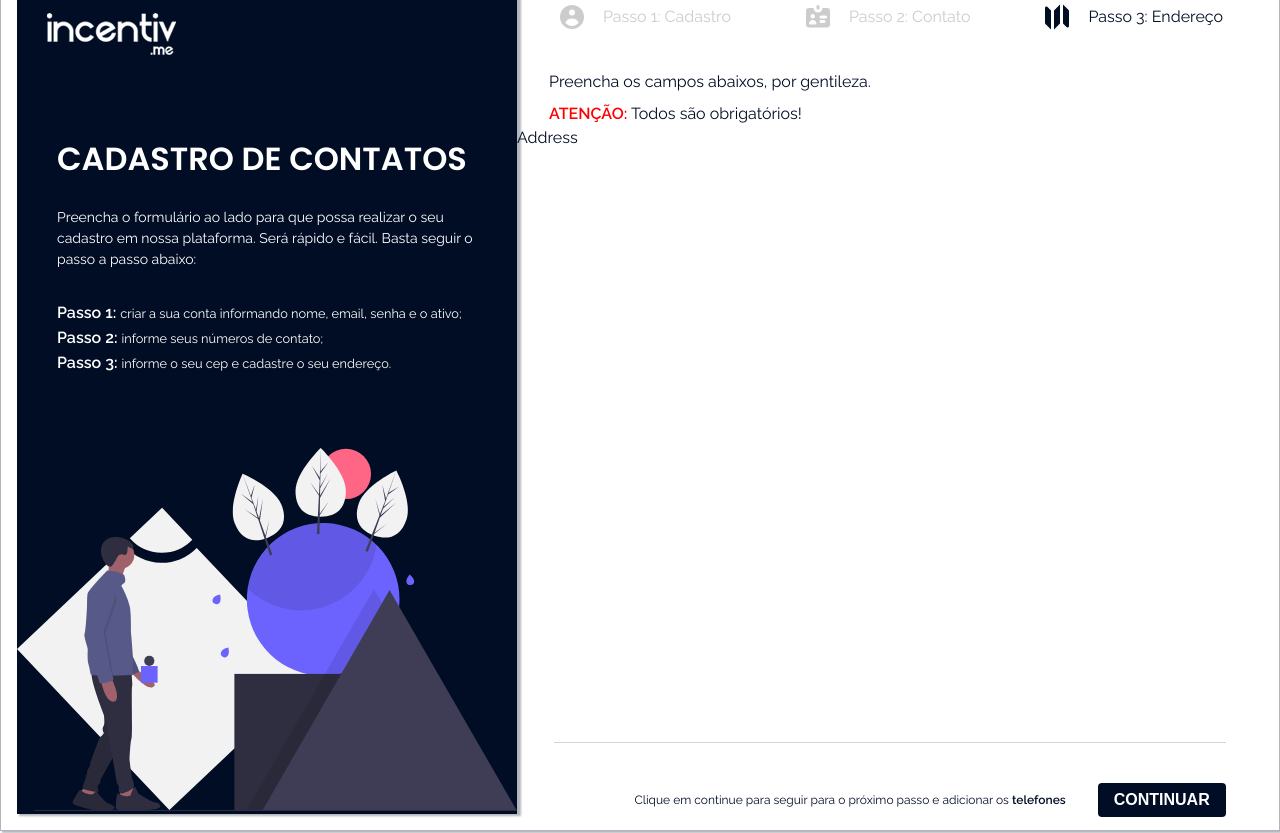
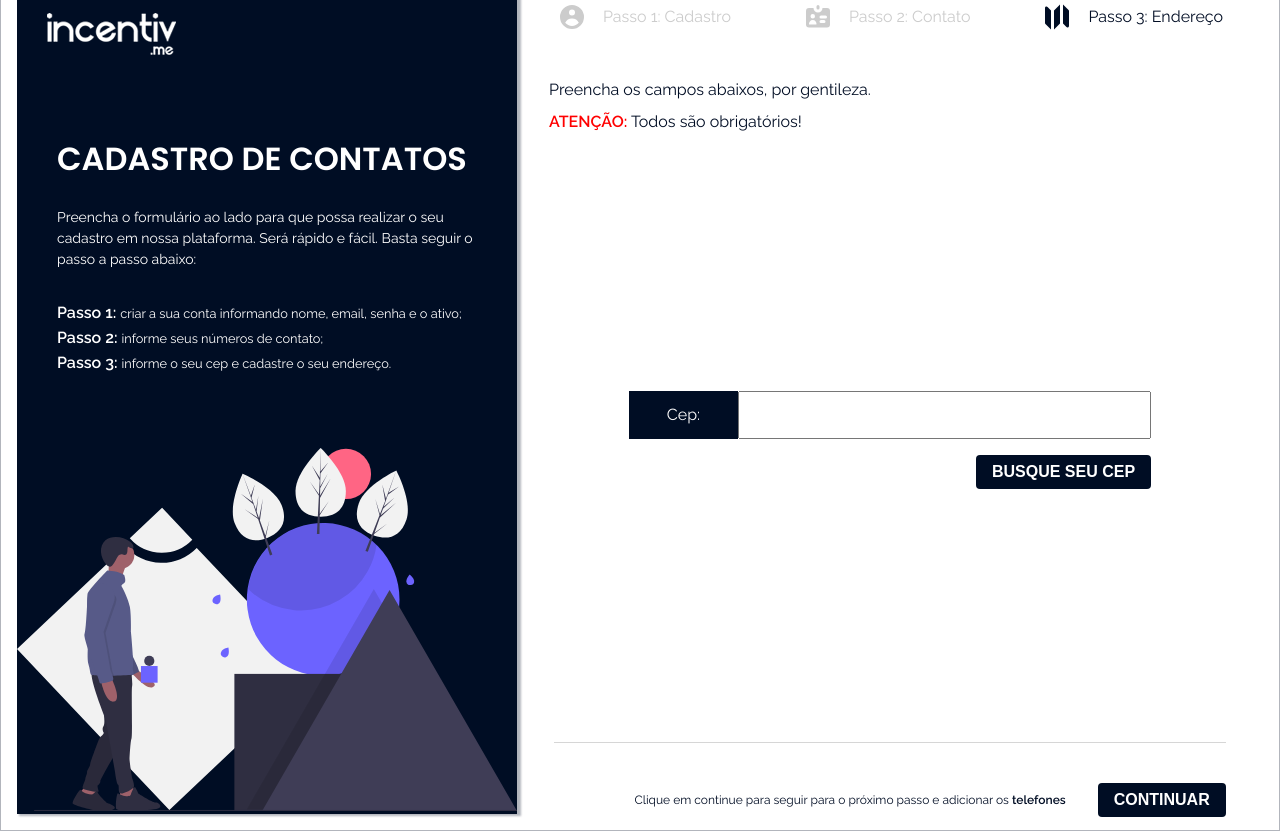
Before and after one commit to wallmartins/teste-tecnico-incentivme, a React (Create React App) app: page /Address in a window 1280 px wide. Built offline with nearby package versions, Linux system fonts and the light colour scheme.

Commit message:
feat(create): add all content to address page, create request in viacep api and feat to add various address

```diff
--- a/src/Components/PagesComponents/FormPages/FormAddress.jsx
+++ b/src/Components/PagesComponents/FormPages/FormAddress.jsx
@@ -1,3 +1,75 @@
-const FormAddress = () => <div>Address</div>;
+import { useState } from 'react';
+import styles from '../../../Css/Modules/Form.module.css';
+import stylesAdress from '../../../Css/Modules/Address.module.css';
+import Input from '../FormComponents/Input';
+import Button from '../FormComponents/Button';
+
+const FormAddress = () => {
+  const [userCEP, setUserCEP] = useState();
+  const [address, setAddress] = useState();
+  const [userAddress, setUserAddress] = useState([]);
+
+  async function searchAdress() {
+    const response = await fetch(`http://viacep.com.br/ws/${userCEP}/json/`);
+    const json = await response.json();
+    setAddress(json);
+  }
+
+  function handleSubmit(event) {
+    event.preventDefault();
+    setUserAddress([...userAddress, address]);
+    setAddress('');
+  }
+
+  return (
+    <section className={styles.formContainer}>
+      <div className={styles.formInputs}>
+        <Input id="cep" name="cep" type="number" label="cep" onBlur={(e) => setUserCEP(e.target.value)} />
+        <div className={styles.AddressButtonContainer}>
+          <Button name="cep" value="busque seu cep" onClick={searchAdress} />
+        </div>
+        <form
+          action="#"
+          onSubmit={handleSubmit}
+          className={address ? `${styles.formInputs}` : `${stylesAdress.addressUserContent}`}
+        >
+          <Input id="cep" name="cep" type="text" label="rua" value={address ? address.logradouro : ''} readOnly />
+          <Input
+            id="compl"
+            name="compl"
+            type="text"
+            label="compl."
+            value={address ? address.complemento : ''}
+            readOnly
+          />
+          <Input id="bairro" name="bairro" type="text" label="bairro" value={address ? address.bairro : ''} readOnly />
+          <Input
+            id="localidade"
+            name="localidade"
+            type="text"
+            label="cidade"
+            value={address ? address.localidade : ''}
+            readOnly
+          />
+          <Input id="uf" name="uf" type="text" label="estado" value={address ? address.uf : ''} readOnly />
+          <Button id="newAddress" type="submit" value="adicione um novo endereço" />
+        </form>
+        <div
+          className={userAddress.length > 0 ? `${stylesAdress.allUsersAddress}` : `${stylesAdress.addressUserContent}`}
+        >
+          {userAddress?.map((add, index) => (
+            <div className={stylesAdress.addressCard} key={add.cep}>
+              <h3 className={stylesAdress.addressCardTitle}>Endereço {index + 1}</h3>
+              <p className={stylesAdress.addressCardText}>{add.logradouro}</p>
+              <p className={stylesAdress.addressCardText}>
+                {add.bairro}, {add.localidade}, {add.uf}
+              </p>
+            </div>
+          ))}
+        </div>
+      </div>
+    </section>
+  );
+};
 
 export default FormAddress;
--- a/src/Context/ContextAPI.jsx
+++ /dev/null
@@ -1,3 +0,0 @@
-const ContextAPI = () => <div>Context</div>;
-
-export default ContextAPI;
--- a/src/Css/App.css
+++ b/src/Css/App.css
@@ -32,4 +32,5 @@ body {
   border: 1px solid rgba(0, 13, 36, 0.3);
   box-shadow: 3px 1px 2px 1px rgba(0, 13, 36, 0.3);
   padding: 1rem;
+  overflow-y: hidden;
 }
--- /dev/null
+++ b/src/Css/Modules/Address.module.css
@@ -0,0 +1,42 @@
+.addressContainer {
+  display: grid;
+  grid-template-columns: 1fr;
+  grid-template-rows: 80px 2fr;
+  grid-area: form;
+  align-items: center;
+  height: 100%;
+  overflow: hidden;
+}
+
+.addressUserContent {
+  display: none;
+}
+
+.allUsersAddress {
+  display: grid;
+  grid-template-columns: repeat(3, 1fr);
+  gap: 1rem;
+  padding-top: 1rem;
+  padding-left: 2rem;
+}
+
+.addressCard {
+  display: grid;
+  align-items: center;
+  width: 100%;
+  padding: 1rem;
+  border: 1px solid rgba(0, 13, 36, 0.3);
+  border-radius: 4px;
+  box-shadow: 0.5px 0.5px 1px 1px rgba(0, 13, 36, 0.3);
+}
+
+.addressCardTitle {
+  font-size: 1.2rem;
+  font-weight: bold;
+  padding-bottom: 0.875rem;
+}
+
+.addressCardText {
+  font-size: 0.875rem;
+  line-height: 1.2rem;
+}
--- a/src/Css/Modules/Form.module.css
+++ b/src/Css/Modules/Form.module.css
@@ -59,3 +59,9 @@
 .activeCheckboxTextName {
   font-weight: 600;
 }
+
+.AddressButtonContainer {
+  display: grid;
+  justify-items: flex-end;
+  width: 70%;
+}
--- a/src/Css/Modules/Register.module.css
+++ b/src/Css/Modules/Register.module.css
@@ -4,5 +4,5 @@
   grid-template-rows: 80px 2fr;
   grid-area: form;
   align-items: center;
-  grid-area: form;
+  height: 100%;
 }
--- a/src/Pages/Address.jsx
+++ b/src/Pages/Address.jsx
@@ -1,8 +1,9 @@
 import Advise from '../Components/PagesComponents/FormPages/Advise';
 import FormAddress from '../Components/PagesComponents/FormPages/FormAddress';
+import styles from '../Css/Modules/Address.module.css';
 
 const Address = () => (
-  <div>
+  <div className={styles.addressContainer}>
     <Advise />
     <FormAddress />
   </div>
```
